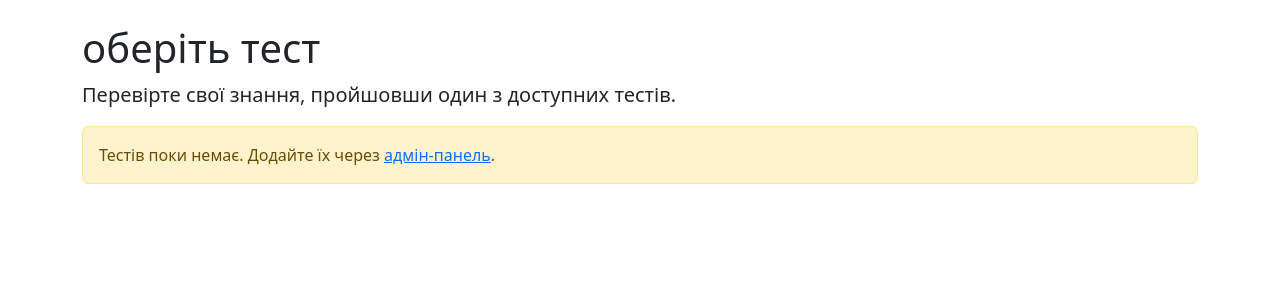
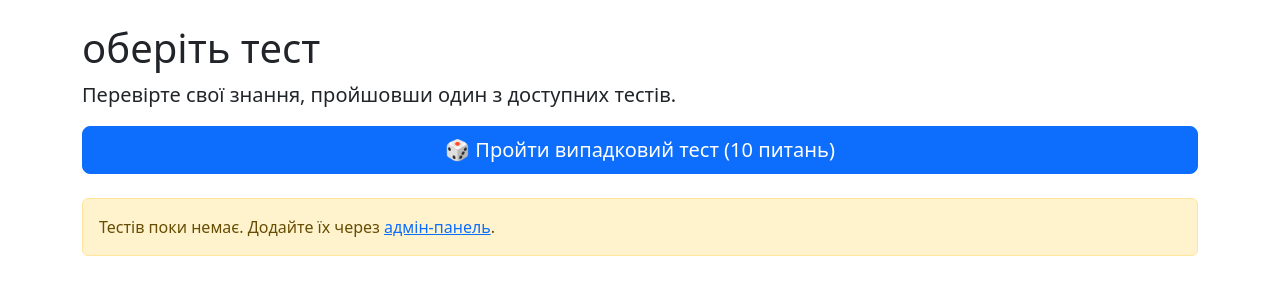
Before and after one commit to Gre4kas/Neyman-Pearson-Studio, a Django app: page /quiz/ in a window 1280 px wide. Shown: the part 56-356 px from the top of the page. Run offline with Django 4.2, Linux system fonts and the light colour scheme; data that the repository does not hold is empty; parts of the project's set-up code (start-up, migrations or seed data) failed here and were passed over; some libraries are stand-ins or nearby versions.

Commit message:
add random test + 50 questions in pool

```diff
--- a/apps/quiz/urls.py
+++ b/apps/quiz/urls.py
@@ -6,6 +6,7 @@ app_name = 'quiz'
 urlpatterns = [
     path('', views.quiz_list_view, name='list'),
     path('history/', views.quiz_history_view, name='history'),
+    path('start-random/', views.start_random_test_view, name='start_random'),
     path('start/<int:quiz_id>/', views.quiz_start_view, name='start'),
     path('<int:quiz_id>/question/<int:question_id>/', views.question_view, name='question'),
     path('<int:quiz_id>/check_answer/<int:question_id>/', views.check_answer_view, name='check_answer'),
--- a/apps/quiz/views.py
+++ b/apps/quiz/views.py
@@ -8,7 +8,8 @@ def get_session_keys(quiz_id):
     return f'quiz_{quiz_id}_questions', f'quiz_{quiz_id}_answers'
 
 def quiz_list_view(request: HttpRequest) -> HttpResponse:
-    quizzes = Quiz.objects.all()
+    # Ми використовуємо .exclude(), щоб прибрати тест з конкретною назвою зі списку
+    quizzes = Quiz.objects.exclude(title="Випадковий тест (10 питань)")
     return render(request, 'quiz/quiz_list.html', {'quizzes': quizzes})
 
 def quiz_start_view(request: HttpRequest, quiz_id: int) -> HttpResponse:
@@ -26,6 +27,37 @@ def quiz_start_view(request: HttpRequest, quiz_id: int) -> HttpResponse:
 
     first_question_id = question_ids[0]
     return redirect('quiz:question', quiz_id=quiz_id, question_id=first_question_id)
+
+# ... (существующие импорты)
+
+def start_random_test_view(request: HttpRequest) -> HttpResponse:
+    """
+    Запускает тест, состоящий из 10 случайных вопросов из общей базы.
+    Для сохранения результатов используется (или создается) специальный Quiz.
+    """
+    # 1. Получаем или создаем "контейнер" для случайного теста.
+    # Это нужно, чтобы у нас был quiz_id для сохранения результатов и работы ссылок.
+    quiz_title = "Випадковий тест (10 питань)"
+    quiz, created = Quiz.objects.get_or_create(title=quiz_title)
+
+    # 2. Выбираем 10 случайных ID вопросов из всей базы (order_by('?'))
+    # [:10] ограничивает выборку десятью штуками.
+    question_ids = list(Question.objects.order_by('?')[:10].values_list('id', flat=True))
+
+    if not question_ids:
+        # Если база пустая
+        return render(request, 'quiz/quiz_not_enough_questions.html', {'quiz': quiz})
+
+    # 3. Стандартная логика инициализации сессии (как в quiz_start_view)
+    questions_key, answers_key = get_session_keys(quiz.id)
+
+    request.session[questions_key] = question_ids
+    request.session[answers_key] = {}
+
+    first_question_id = question_ids[0]
+
+    # 4. Редиректим на стандартное прохождение, передавая ID нашего "случайного" теста
+    return redirect('quiz:question', quiz_id=quiz.id, question_id=first_question_id)
 
 def question_view(request: HttpRequest, quiz_id: int, question_id: int) -> HttpResponse:
     questions_key, _ = get_session_keys(quiz_id)
--- a/templates/quiz/quiz_list.html
+++ b/templates/quiz/quiz_list.html
@@ -5,6 +5,11 @@
 {% block content %}
 <h1>оберіть тест</h1>
 <p class="lead">Перевірте свої знання, пройшовши один з доступних тестів.</p>
+<div class="mb-4">
+    <a href="{% url 'quiz:start_random' %}" class="btn btn-primary btn-lg w-100">
+        🎲 Пройти випадковий тест (10 питань)
+    </a>
+</div>
 
 <div class="list-group">
     {% for quiz in quizzes %}
```
